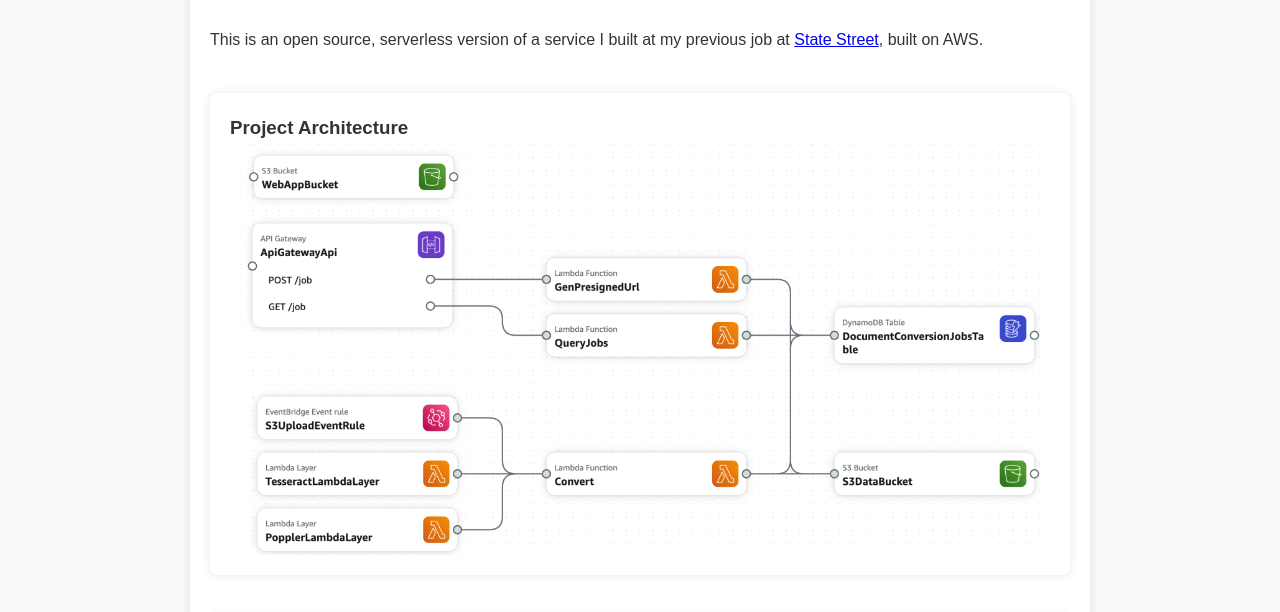
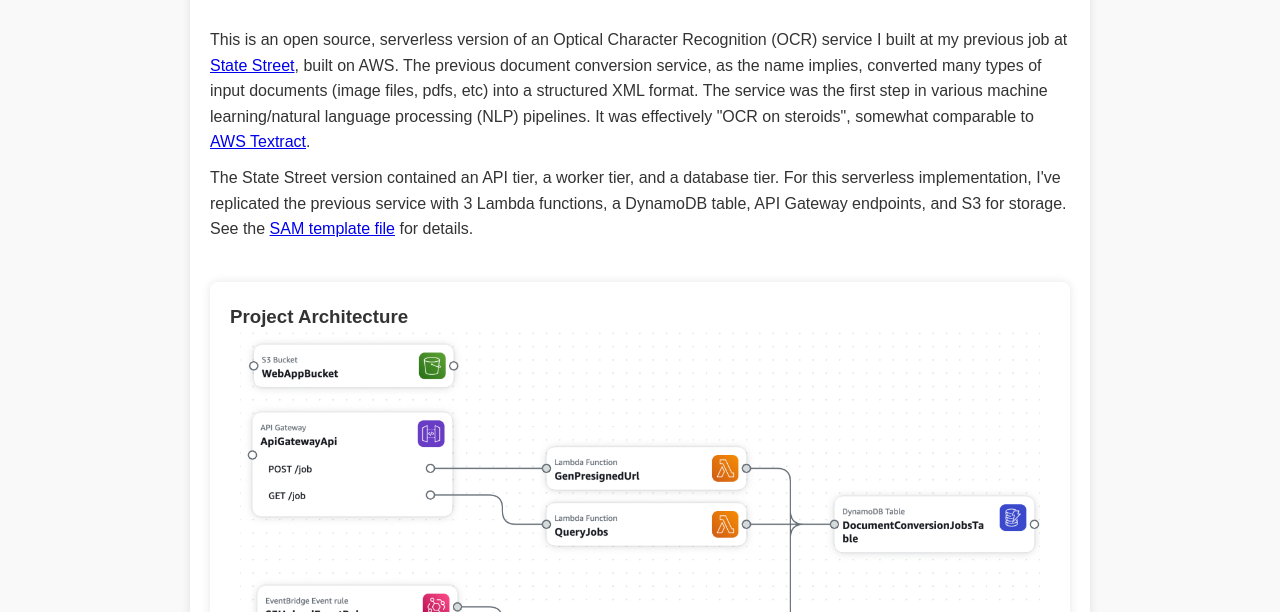
Before and after one commit to jschaub30/aws-demos, a plain HTML site: page src/webapp/about-project.html in a window 1280 px wide. Shown: the part 137-749 px from the top of the page. Drawn offline with Linux system fonts and the light colour scheme.

Commit message:
more details on service

```diff
--- a/src/webapp/about-project.html
+++ b/src/webapp/about-project.html
@@ -18,7 +18,17 @@
 
     <main>
         <h2>About this project</h2>
-        <p>This is an open source, serverless version of a service I built at my previous job at <a href="https://www.statestreet.com/us/en/asset-manager" target="blank">State Street</a>, built on AWS.</p>
+        <p>This is an open source, serverless version of an Optical Character Recognition (OCR) service I built at my previous job at <a href="https://www.statestreet.com/us/en/asset-manager" target="blank">State Street</a>, built on AWS.
+The previous document conversion service, as the name implies, converted many types of
+input documents (image files, pdfs, etc) into a structured XML format. The service was
+the first step in various machine learning/natural language processing (NLP) pipelines.
+It was effectively "OCR on steroids", somewhat comparable to
+<a href="https://aws.amazon.com/textract/" target="_blank">AWS Textract</a>.</p>
+
+	<p>The State Street version contained an API tier, a worker tier, and a database tier. For this
+	serverless implementation, I've replicated the previous service with 3 Lambda functions, a DynamoDB table,
+	API Gateway endpoints, and S3 for storage. See the
+	<a href="https://github.com/jschaub30/demo-convert-sam/blob/main/template.yml" target="_blank">SAM template file</a> for details.</p>
 
         <!-- Added Image Section -->
         <section>
```
